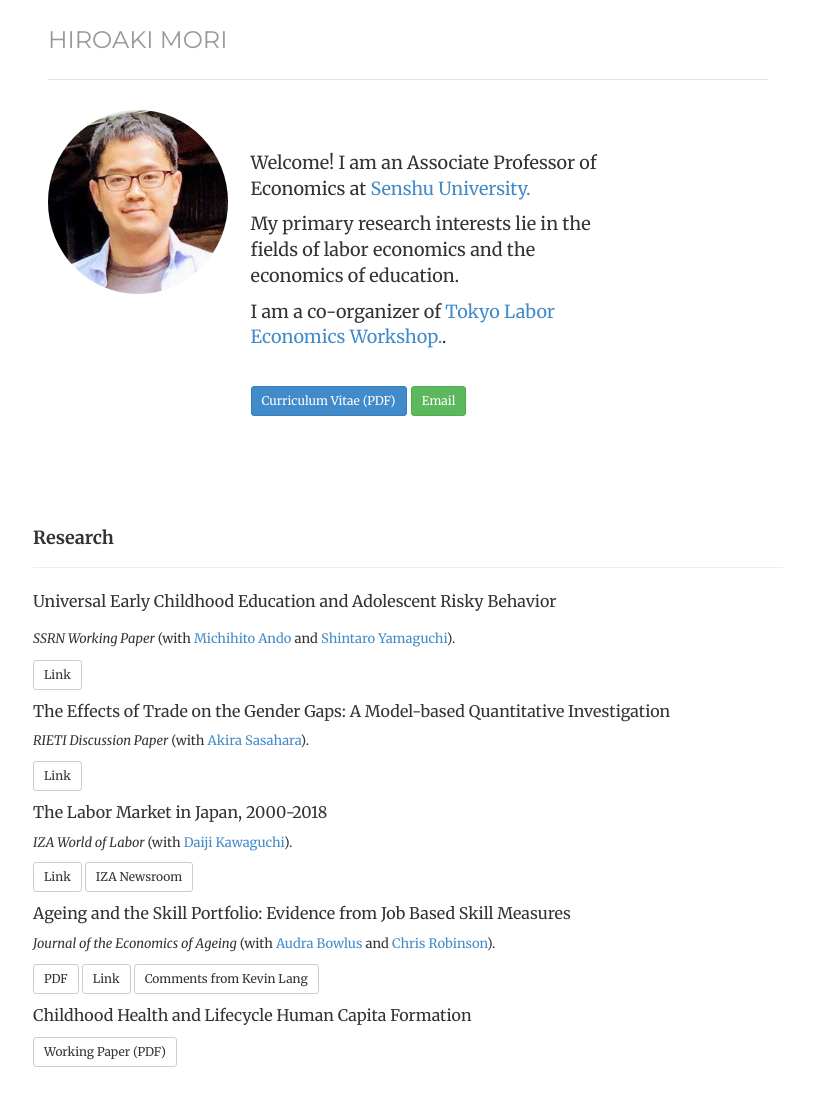
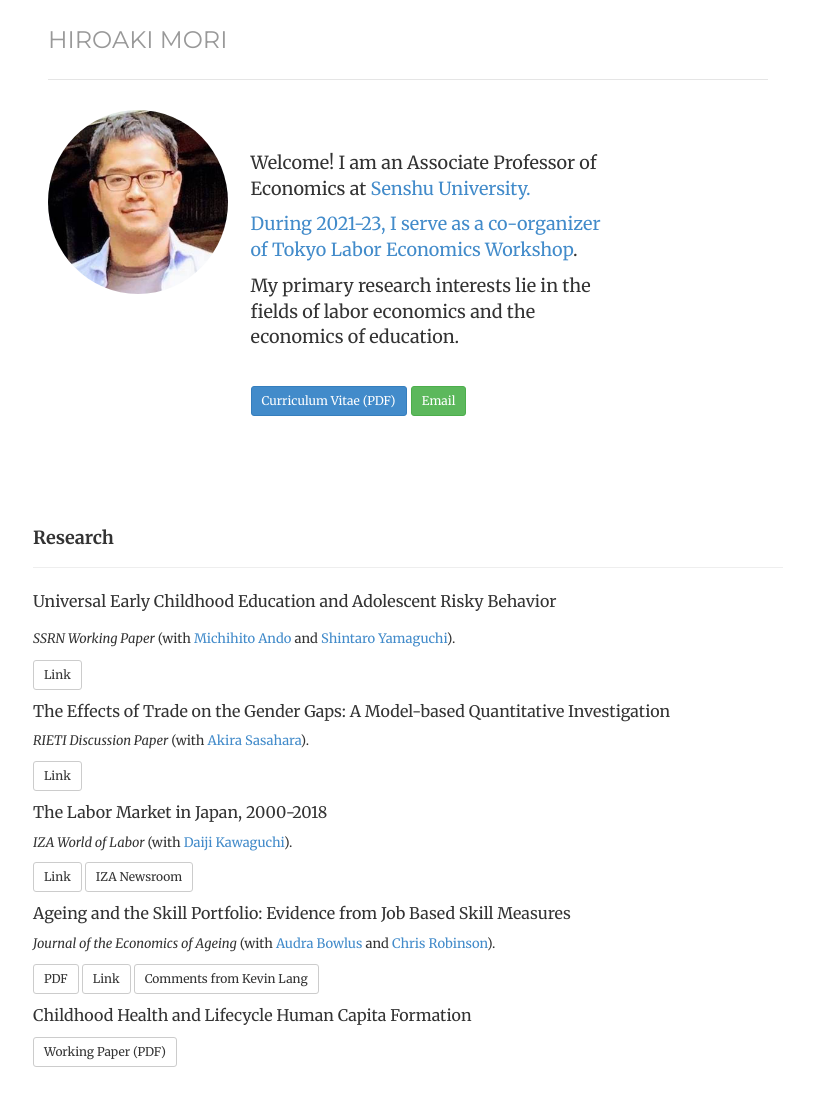
Before and after one commit to morihiroaki/morihiroaki.github.io, a Jekyll site: the page built from index.html, in a window 1280 px wide. Shown: the whole page, without its empty margins (232-1046 px from the left). Built offline with Jekyll 4.4.1, drawn with Linux system fonts in a browser that asks for light colours.

Commit message:
Update index.html

```diff
--- a/index.html
+++ b/index.html
@@ -17,9 +17,9 @@ description:
 <div class='col-sm-9'>
  <div class='col-sm-9'>
 <p><font size="4"> Welcome! I am an Associate Professor of Economics at
- <a href="https://www.senshu-u.ac.jp/english/learn/economics/" target="_blank" title="Link">Senshu University.</a></p>
+ <a href="https://www.senshu-u.ac.jp/english/learn/economics/" target="_blank" title="Link">Senshu University. <p> During 2021-23, I serve as a co-organizer of <a href="https://sites.google.com/site/tokyolaborwkshp/home/" target="_blank" title="Link">Tokyo Labor Economics Workshop</a>. </p>
+</a></p>
 <p> My primary research interests lie in the fields of labor economics and the economics of education. </p>
-<p> I am a co-organizer of <a href="https://sites.google.com/site/tokyolaborwkshp/home/" target="_blank" title="Link">Tokyo Labor Economics Workshop.</a>. </p>
 <br/>
 <p><a href="/files/cv_mori_new.pdf" target="_blank" class="btn btn-primary btn-sm" role="button">Curriculum Vitae (PDF)</a>
 <a href="mailto:h.mori@isc.senshu-u.ac.jp" class="btn btn-success btn-sm" role="button">Email</a></p>
```
